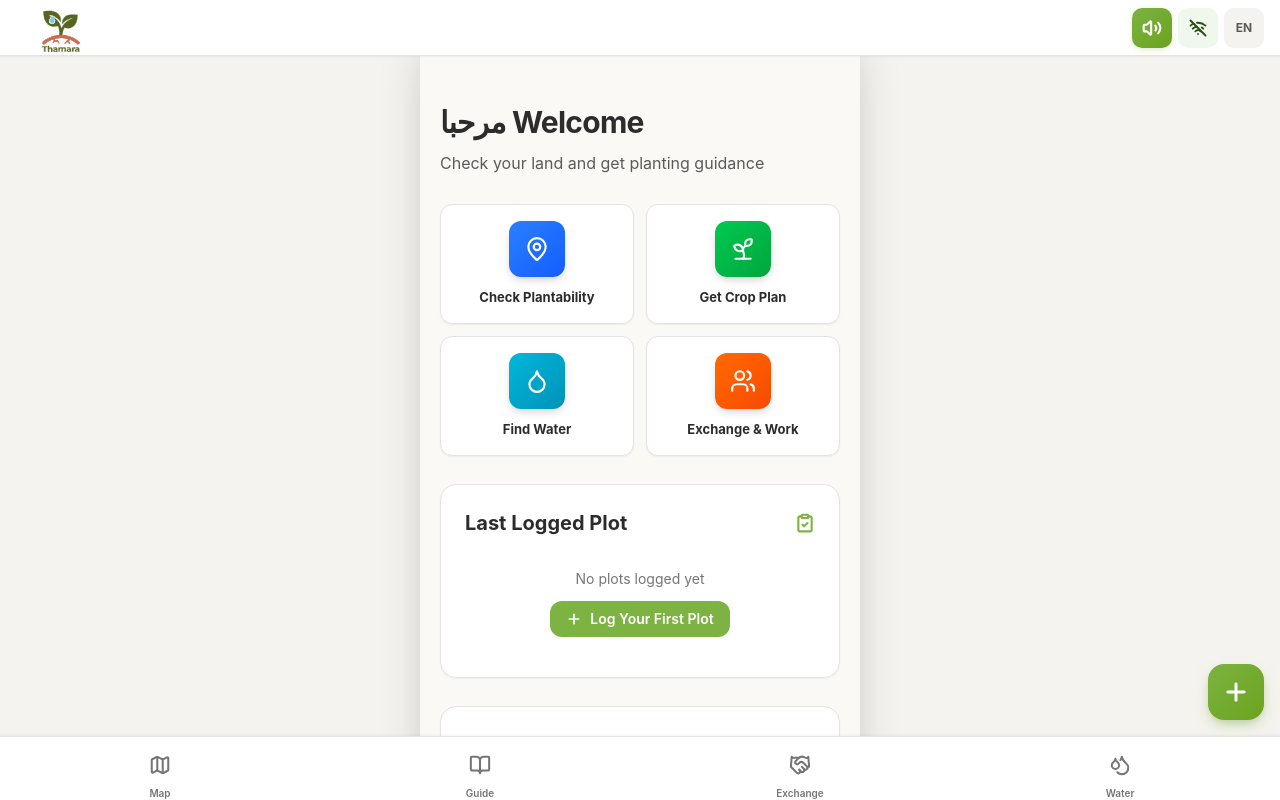
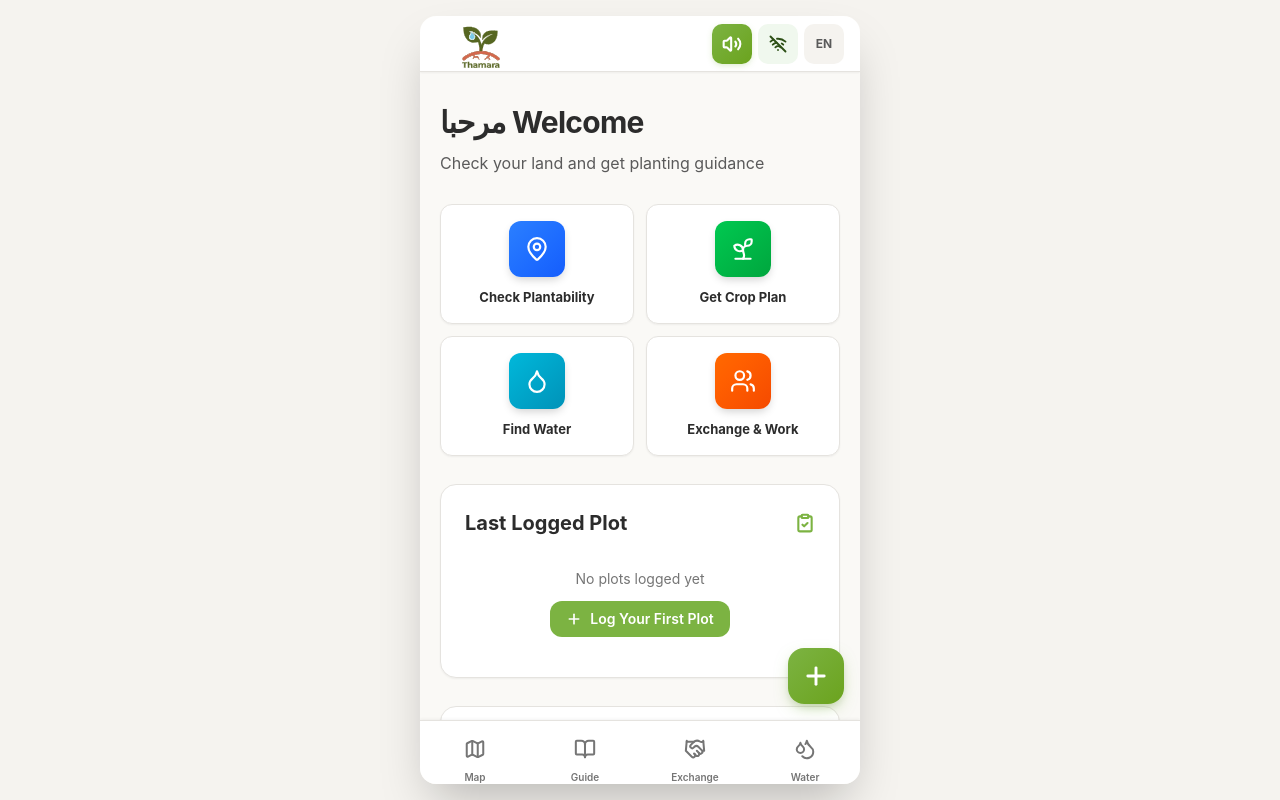
Before and after one commit to elansarii/thamara, a Next.js app: page / in a window 1280 px wide. Built offline with nearby package versions, Linux system fonts and the light colour scheme; no server answers.

Commit message:
fixed nav bar and header

```diff
--- a/src/components/AppShell.tsx
+++ b/src/components/AppShell.tsx
@@ -18,12 +18,12 @@ export default function AppShell({ children }: { children: React.ReactNode }) {
   }
 
   return (
-    <div className="h-full flex flex-col" style={{ background: 'var(--thamara-bg)' }}>
+    <div className="h-full flex flex-col relative" style={{ background: 'var(--thamara-bg)' }}>
       <TopBar />
 
       {/* Main content area with scroll - Adjusted padding for new nav heights */}
       <main
-        className="flex-1 overflow-y-auto relative scrollbar-hide"
+        className="flex-1 overflow-y-auto scrollbar-hide"
         style={{
           minHeight: 0,
           paddingTop: 'calc(56px + var(--safe-area-inset-top))',
@@ -31,12 +31,13 @@ export default function AppShell({ children }: { children: React.ReactNode }) {
         }}
       >
         {children}
+      </main>
 
       {/* FAB - Floating Action Button - Only show on home screen */}
       {isHome && (
         <Link
           href={FAB_ROUTE}
-            className="fixed right-4 w-14 h-14 rounded-2xl flex items-center justify-center transition-all duration-200 active:scale-95 group touch-target"
+          className="absolute right-4 w-14 h-14 rounded-2xl flex items-center justify-center transition-all duration-200 active:scale-95 group touch-target"
           style={{
             bottom: 'calc(80px + var(--safe-area-inset-bottom))',
             background: 'linear-gradient(135deg, var(--thamara-accent-500) 0%, var(--thamara-accent-600) 100%)',
@@ -53,7 +54,6 @@ export default function AppShell({ children }: { children: React.ReactNode }) {
           />
         </Link>
       )}
-      </main>
 
       <BottomNav />
     </div>
--- a/src/components/BottomNav.tsx
+++ b/src/components/BottomNav.tsx
@@ -18,7 +18,7 @@ export default function BottomNav() {
   return (
     <nav
       id="bottom-nav"
-      className="fixed bottom-0 left-0 right-0 flex items-start justify-around border-t backdrop-blur-sm flex-shrink-0"
+      className="absolute bottom-0 left-0 right-0 flex items-start justify-around border-t backdrop-blur-sm flex-shrink-0"
       style={{
         height: 'calc(64px + var(--safe-area-inset-bottom))',
         paddingBottom: 'var(--safe-area-inset-bottom)',
--- a/src/components/TopBar.tsx
+++ b/src/components/TopBar.tsx
@@ -5,7 +5,7 @@ import { WifiOff, Battery, Globe, Volume2 } from 'lucide-react';
 export default function TopBar() {
   return (
     <header
-      className="fixed top-0 left-0 right-0 flex items-center justify-between px-4 border-b backdrop-blur-sm"
+      className="absolute top-0 left-0 right-0 flex items-center justify-between px-4 border-b backdrop-blur-sm"
       style={{
         height: 'calc(56px + var(--safe-area-inset-top))',
         paddingTop: 'var(--safe-area-inset-top)',
```
Lines whose indentation alone changed are shown as unchanged.
